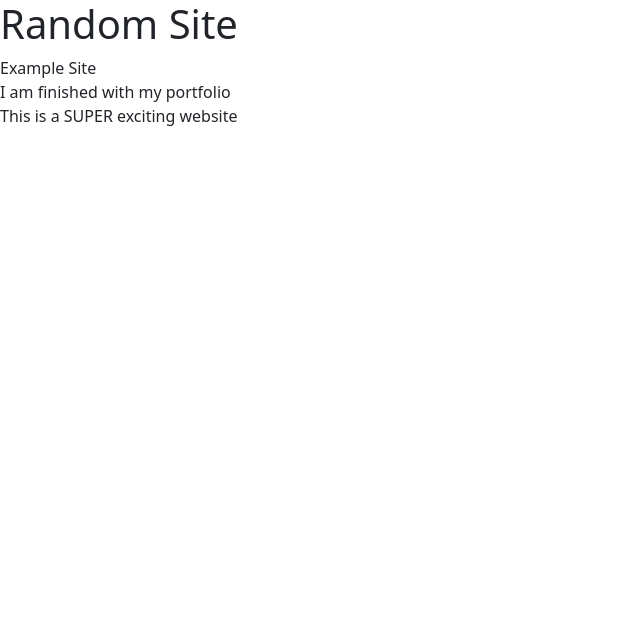
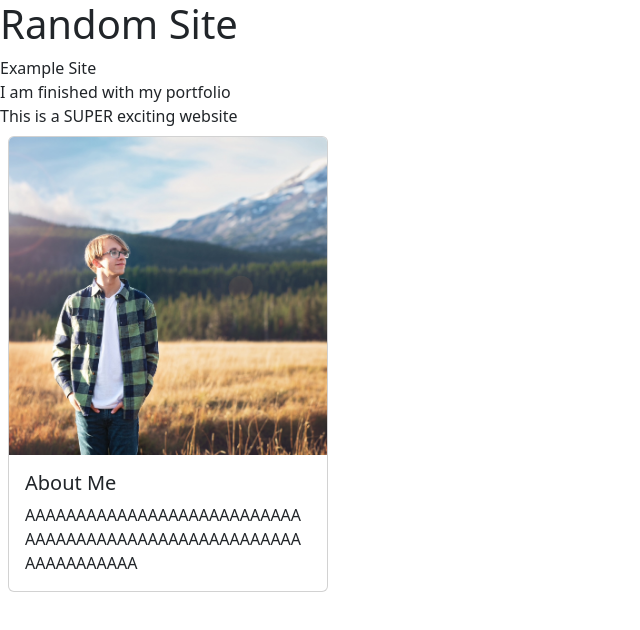
Before and after one commit to brendanb627/engr100-html.github.io, a website: page index.html in a window 1280 px wide. Shown: the whole page, without its empty margins (0-640 px from the left). Drawn offline with nearby package versions, Linux system fonts and the light colour scheme.

Commit message:
updates index.html and adds profile pic

```diff
--- a/index.html
+++ b/index.html
@@ -1,16 +1,26 @@
 <!DOCTYPE html>
 <head>
-    <link rel="stylesheet" href="css/custom.css">
+  <link rel="stylesheet" href="css/custom.css" />
 </head>
 <html>
   <body>
-    <h1>
-        Random Site
-    </h1>
+    <h1>Random Site</h1>
     Example Site<br />
     I am finished with my portfolio<br />
     This is a SUPER exciting website
-
+    <div class="card m-2" style="width: 20rem">
+      <img
+        src="images/profilepic.JPG"
+        class="card-img-top"
+        alt="My profile picture"
+      />
+      <div class="card-body">
+        <h5 class="card-title">About Me</h5>
+        <p class="card-text">
+          AAAAAAAAAAAAAAAAAAAAAAAAAAAAAAAAAAAAAAAAAAAAAAAAAAAAAAAAAAAAAAAAA
+        </p>
+      </div>
+    </div>
     <script src="./node_modules/bootstrap/dist/js/bootstrap.bundle.min.js"></script>
   </body>
 </html>
```
Also changed, not shown: images/profilepic.JPG (added).
